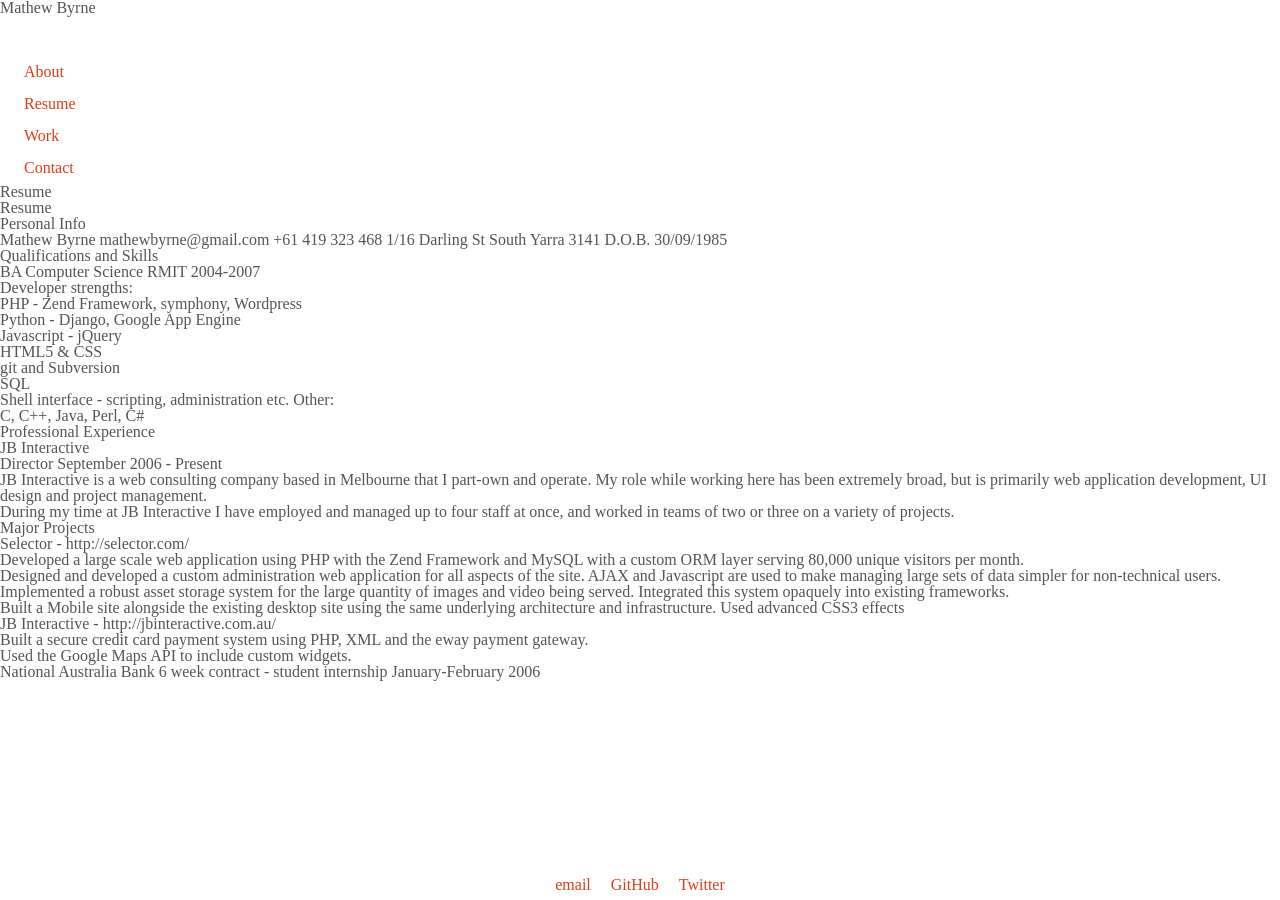
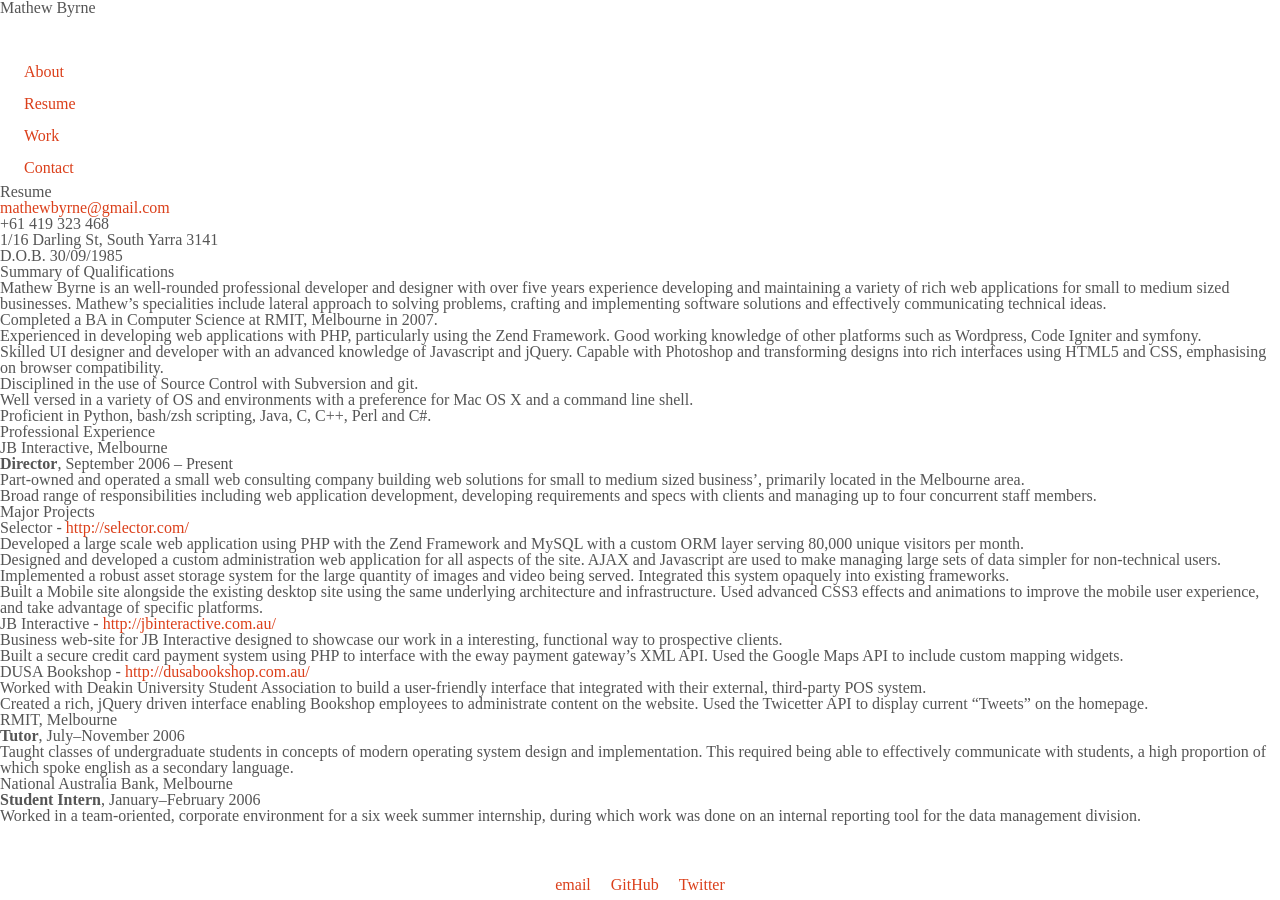
Before and after one commit to mathewbyrne/mathewbyrne.github.com, a Jekyll site: the page built from resume/index.md, in a window 1280 px wide. Built offline with Jekyll 4.4.1, drawn with Linux system fonts in a browser that asks for light colours; nearby versions of some CDN libraries; some web fonts are replaced.

Commit message:
Updated resume.

```diff
--- a/resume/index.md
+++ b/resume/index.md
@@ -3,48 +3,39 @@ layout: default
 title: Resume
 ---
 
-# Resume
-
-
-## Personal Info
-
-Mathew Byrne
-mathewbyrne@gmail.com
-+61 419 323 468
-1/16 Darling St South Yarra 3141
+[mathewbyrne@gmail.com](mailto:mathewbyrne@gmail.com)<br />
++61 419 323 468<br />
+1/16 Darling St, South Yarra 3141<br />
 D.O.B. 30/09/1985
 
+# Summary of Qualifications
 
-## Qualifications and Skills
+- Mathew Byrne is an well-rounded professional developer and designer with over five years experience developing and maintaining a variety of rich web applications for small to medium sized businesses. Mathew’s specialities include lateral approach to solving problems, crafting and implementing software solutions and effectively communicating technical ideas.
 
-BA Computer Science RMIT 2004-2007
+- Completed a BA in Computer Science at RMIT, Melbourne in 2007.
 
-Developer strengths:
-- PHP - Zend Framework, symphony, Wordpress
-- Python - Django, Google App Engine
-- Javascript - jQuery
-- HTML5 & CSS
-- git and Subversion
-- SQL
-- Shell interface - scripting, administration etc.
-Other:
-- C, C++, Java, Perl, C#
+- Experienced in developing web applications with PHP, particularly using the Zend Framework.  Good working knowledge of other platforms such as Wordpress, Code Igniter and symfony.
 
+- Skilled UI designer and developer with an advanced knowledge of Javascript and jQuery.  Capable with Photoshop and transforming designs into rich interfaces using HTML5 and CSS, emphasising on browser compatibility.
+- Disciplined in the use of Source Control with Subversion and git.
 
-## Professional Experience
+- Well versed in a variety of OS and environments with a preference for Mac OS X and a command line shell.
 
-### JB Interactive
+- Proficient in Python, bash/zsh scripting, Java, C, C++, Perl and C#.
 
-Director
-September 2006 - Present
+# Professional Experience
 
-JB Interactive is a web consulting company based in Melbourne that I part-own and operate. My role while working here has been extremely broad, but is primarily web application development, UI design and project management.
+## JB Interactive, Melbourne
 
-During my time at JB Interactive I have employed and managed up to four staff at once, and worked in teams of two or three on a variety of projects.
+**Director**, September 2006 – Present
 
-#### Major Projects
+- Part-owned and operated a small web consulting company building web solutions for small to medium sized business’, primarily located in the Melbourne area.
 
-Selector - http://selector.com/
+- Broad range of responsibilities including web application development, developing requirements and specs with clients and managing up to four concurrent staff members.
+
+### Major Projects
+
+#### Selector - [http://selector.com/](http://selector.com/)
 
 - Developed a large scale web application using PHP with the Zend Framework and MySQL with a custom ORM layer serving 80,000 unique visitors per month.
 
@@ -52,15 +43,30 @@ Selector - http://selector.com/
 
 - Implemented a robust asset storage system for the large quantity of images and video being served. Integrated this system opaquely into existing frameworks.
 
-- Built a Mobile site alongside the existing desktop site using the same underlying architecture and infrastructure. Used advanced CSS3 effects
+- Built a Mobile site alongside the existing desktop site using the same underlying architecture and infrastructure. Used advanced CSS3 effects and animations to improve the mobile user experience, and take advantage of specific platforms.
 
-JB Interactive - http://jbinteractive.com.au/
+#### JB Interactive - [http://jbinteractive.com.au/](http://jbinteractive.com.au/)
 
-- Built a secure credit card payment system using PHP, XML and the eway payment gateway.
+- Business web-site for JB Interactive designed to showcase our work in a interesting, functional way to prospective clients.
 
-- Used the Google Maps API to include custom widgets.
+- Built a secure credit card payment system using PHP to interface with the eway payment gateway’s XML API.
+Used the Google Maps API to include custom mapping widgets.
 
+#### DUSA Bookshop - [http://dusabookshop.com.au/](http://dusabookshop.com.au/)
 
-National Australia Bank
-6 week contract - student internship
-January-February 2006
+- Worked with Deakin University Student Association to build a user-friendly interface that integrated with their external, third-party POS system.
+
+- Created a rich, jQuery driven interface enabling Bookshop employees to administrate content on the website.
+Used the Twicetter API to display current “Tweets” on the homepage.
+
+## RMIT, Melbourne
+
+**Tutor**, July–November 2006
+
+- Taught classes of undergraduate students in concepts of modern operating system design and implementation.  This required being able to effectively communicate with students, a high proportion of which spoke english as a secondary language.
+
+## National Australia Bank, Melbourne
+
+**Student Intern**, January–February 2006
+
+- Worked in a team-oriented, corporate environment for a six week summer internship, during which work was done on an internal reporting tool for the data management division.
```
